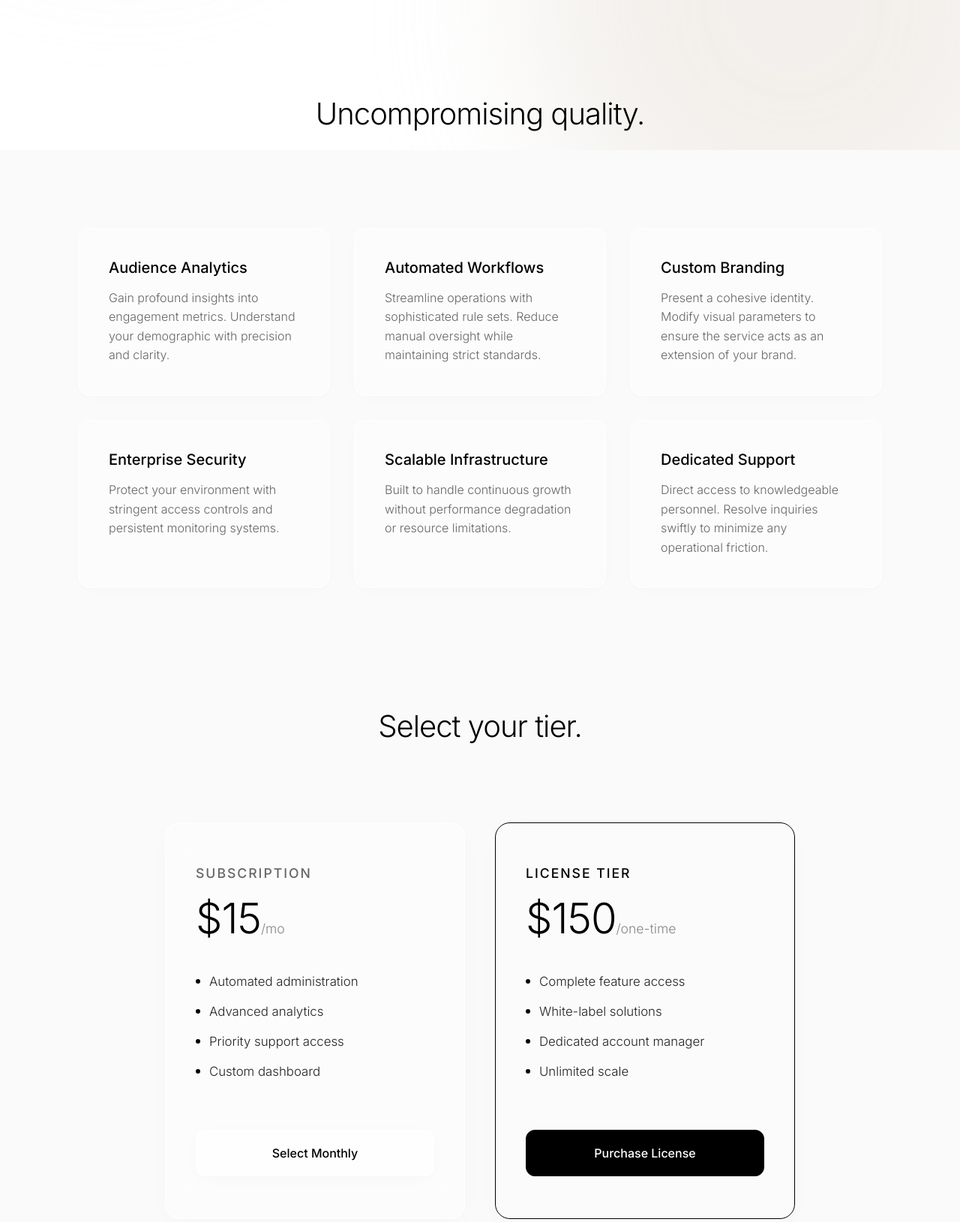
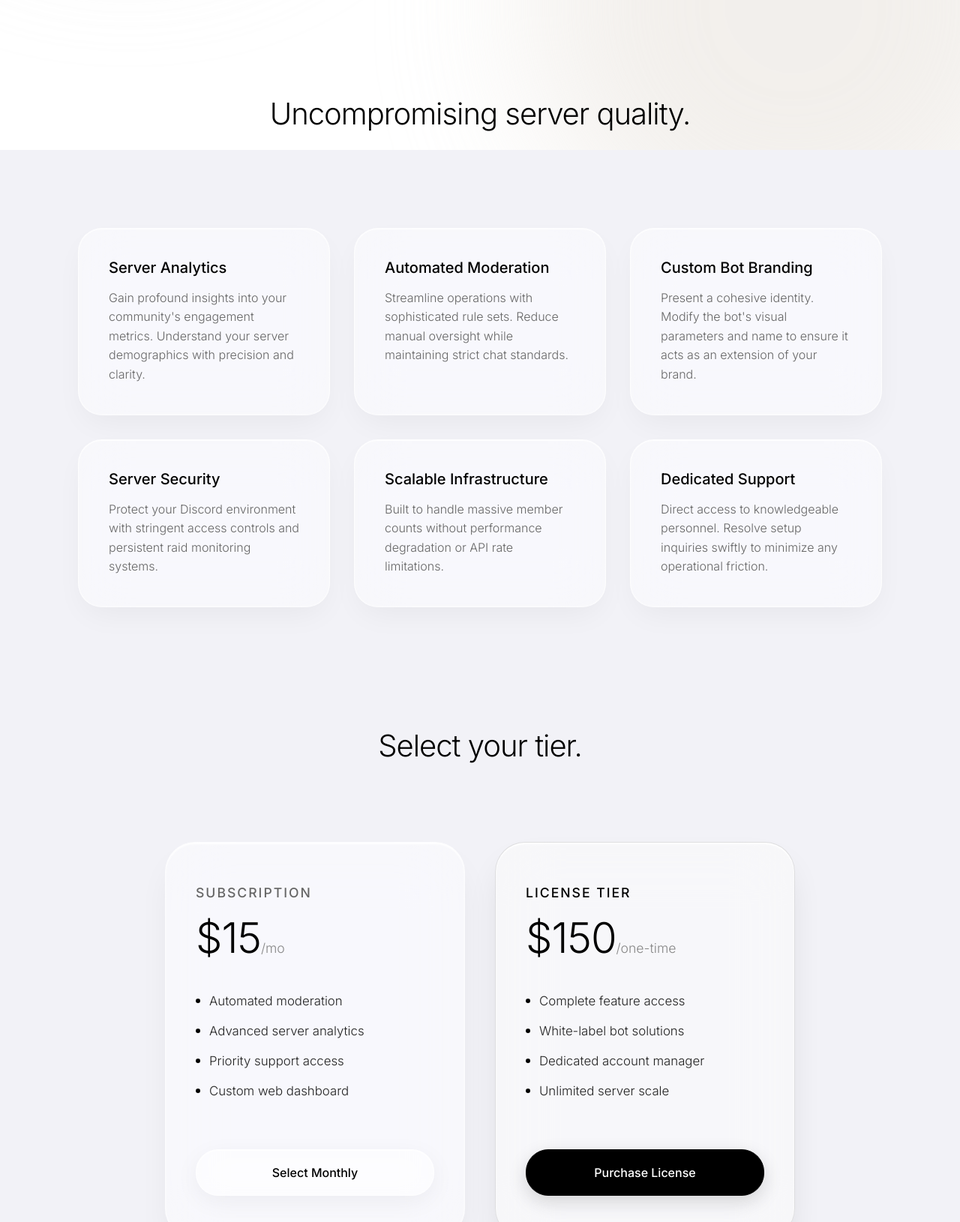
Before and after one commit to exovyn-dev/yuno-miles, a plain HTML site: page eso/index.html in a window 1280 px wide. Shown: the part 600-2230 px from the top of the page at 75% size. Drawn offline with Linux system fonts and the light colour scheme.

Commit message:
Update index.html

```diff
--- a/eso/index.html
+++ b/eso/index.html
@@ -15,7 +15,7 @@
 }
 
 body {
-    background-color: #fafafa;
+    background-color: #f2f2f7;
     color: #000000;
     min-height: 100vh;
     overflow-x: hidden;
@@ -91,16 +91,18 @@ header {
     font-weight: 500;
     font-size: 0.95rem;
     padding: 0.75rem 1.5rem;
-    border-radius: 8px;
-    background: rgba(255, 255, 255, 0.4);
-    backdrop-filter: blur(12px);
-    -webkit-backdrop-filter: blur(12px);
-    border: 1px solid rgba(0, 0, 0, 0.05);
+    border-radius: 30px;
+    background: rgba(255, 255, 255, 0.45);
+    backdrop-filter: blur(24px) saturate(180%);
+    -webkit-backdrop-filter: blur(24px) saturate(180%);
+    border: 1px solid rgba(255, 255, 255, 0.5);
+    box-shadow: 0 4px 12px rgba(0, 0, 0, 0.03), inset 0 1px 1px rgba(255, 255, 255, 0.8);
     transition: all 0.3s ease;
 }
 
 .nav-link:hover {
-    background: rgba(0, 0, 0, 0.03);
+    background: rgba(255, 255, 255, 0.6);
+    transform: scale(1.02);
 }
 
 .hero {
@@ -136,7 +138,7 @@ header {
 
 .btn-solid {
     padding: 1.25rem 2.5rem;
-    border-radius: 12px;
+    border-radius: 30px;
     background: #000000;
     color: #ffffff;
     text-decoration: none;
@@ -144,30 +146,31 @@ header {
     font-size: 1rem;
     border: 1px solid #000000;
     transition: all 0.3s ease;
+    box-shadow: 0 8px 24px rgba(0, 0, 0, 0.15);
 }
 
 .btn-solid:hover {
-    background: transparent;
-    color: #000000;
+    background: rgba(0, 0, 0, 0.8);
+    transform: translateY(-2px);
 }
 
 .btn-glass {
     padding: 1.25rem 2.5rem;
-    border-radius: 12px;
-    background: rgba(255, 255, 255, 0.5);
-    backdrop-filter: blur(16px);
-    -webkit-backdrop-filter: blur(16px);
-    border: 1px solid rgba(255, 255, 255, 0.8);
+    border-radius: 30px;
+    background: rgba(255, 255, 255, 0.45);
+    backdrop-filter: blur(24px) saturate(180%);
+    -webkit-backdrop-filter: blur(24px) saturate(180%);
+    border: 1px solid rgba(255, 255, 255, 0.5);
     color: #000000;
     text-decoration: none;
     font-weight: 500;
     font-size: 1rem;
     transition: all 0.3s ease;
-    box-shadow: 0 4px 24px -8px rgba(0, 0, 0, 0.05);
+    box-shadow: 0 8px 32px rgba(0, 0, 0, 0.05), inset 0 1px 1px rgba(255, 255, 255, 0.8);
 }
 
 .btn-glass:hover {
-    background: rgba(255, 255, 255, 0.8);
+    background: rgba(255, 255, 255, 0.6);
     transform: translateY(-2px);
 }
 
@@ -188,13 +191,18 @@ header {
 }
 
 .feature-card {
-    background: rgba(255, 255, 255, 0.4);
-    backdrop-filter: blur(16px);
-    -webkit-backdrop-filter: blur(16px);
-    border: 1px solid rgba(255, 255, 255, 0.9);
-    border-radius: 16px;
+    background: rgba(255, 255, 255, 0.45);
+    backdrop-filter: blur(32px) saturate(180%);
+    -webkit-backdrop-filter: blur(32px) saturate(180%);
+    border: 1px solid rgba(255, 255, 255, 0.6);
+    border-radius: 32px;
     padding: 2.5rem;
-    box-shadow: 0 4px 24px -8px rgba(0, 0, 0, 0.03);
+    box-shadow: 0 16px 40px -8px rgba(0, 0, 0, 0.05), inset 0 1px 1px rgba(255, 255, 255, 0.9), inset 0 -1px 1px rgba(255, 255, 255, 0.2);
+    transition: transform 0.4s ease;
+}
+
+.feature-card:hover {
+    transform: translateY(-4px) scale(1.01);
 }
 
 .feature-title {
@@ -220,15 +228,15 @@ header {
 }
 
 .glass-panel {
-    background: rgba(255, 255, 255, 0.4);
-    backdrop-filter: blur(24px);
-    -webkit-backdrop-filter: blur(24px);
-    border: 1px solid rgba(255, 255, 255, 0.9);
-    border-radius: 20px;
+    background: rgba(255, 255, 255, 0.45);
+    backdrop-filter: blur(40px) saturate(180%);
+    -webkit-backdrop-filter: blur(40px) saturate(180%);
+    border: 1px solid rgba(255, 255, 255, 0.6);
+    border-radius: 40px;
     padding: 3.5rem 2.5rem;
     width: 100%;
     max-width: 400px;
-    box-shadow: 0 10px 40px -10px rgba(0, 0, 0, 0.03);
+    box-shadow: 0 24px 48px -12px rgba(0, 0, 0, 0.08), inset 0 2px 2px rgba(255, 255, 255, 0.9), inset 0 -1px 2px rgba(255, 255, 255, 0.3);
     transition: transform 0.4s ease;
     display: flex;
     flex-direction: column;
@@ -239,8 +247,9 @@ header {
 }
 
 .accent-panel {
-    border: 1px solid #000000;
-    background: rgba(252, 252, 252, 0.6);
+    border: 1px solid rgba(0, 0, 0, 0.1);
+    background: rgba(250, 250, 250, 0.7);
+    box-shadow: 0 24px 48px -12px rgba(0, 0, 0, 0.12), inset 0 2px 2px rgba(255, 255, 255, 1);
 }
 
 .tier-name {
@@ -302,12 +311,13 @@ header {
 
 details {
     margin-bottom: 1rem;
-    background: rgba(255, 255, 255, 0.3);
-    backdrop-filter: blur(12px);
-    -webkit-backdrop-filter: blur(12px);
+    background: rgba(255, 255, 255, 0.45);
+    backdrop-filter: blur(24px) saturate(180%);
+    -webkit-backdrop-filter: blur(24px) saturate(180%);
     border: 1px solid rgba(255, 255, 255, 0.6);
-    border-radius: 12px;
+    border-radius: 24px;
     overflow: hidden;
+    box-shadow: 0 8px 24px -8px rgba(0, 0, 0, 0.05), inset 0 1px 1px rgba(255, 255, 255, 0.9);
 }
 
 summary {
@@ -366,12 +376,12 @@ details[open] summary::after {
         <div class="brand">
             Esoterica <span class="brand-sub">by esoteric.win</span>
         </div>
-        <a href="#portal" class="nav-link">Client Portal</a>
+        <a href="#portal" class="nav-link">Discord Authorization</a>
     </header>
 
     <section class="hero">
-        <h1>Refined organization.</h1>
-        <p>Seamless integration and unparalleled control. Elevate your community experience with modern administration tools tailored for excellence.</p>
+        <h1>Refined Discord organization.</h1>
+        <p>Seamless integration and unparalleled control. Elevate your server with a modern administration bot tailored for excellence.</p>
         <div class="button-group">
             <a href="#pricing" class="btn-solid">View Options</a>
             <a href="#features" class="btn-glass">Explore Features</a>
@@ -379,31 +389,31 @@ details[open] summary::after {
     </section>
 
     <section id="features" style="padding-top: 4rem;">
-        <h2 class="section-title">Uncompromising quality.</h2>
+        <h2 class="section-title">Uncompromising server quality.</h2>
         <div class="features-grid">
             <div class="feature-card">
-                <div class="feature-title">Audience Analytics</div>
-                <div class="feature-desc">Gain profound insights into engagement metrics. Understand your demographic with precision and clarity.</div>
+                <div class="feature-title">Server Analytics</div>
+                <div class="feature-desc">Gain profound insights into your community's engagement metrics. Understand your server demographics with precision and clarity.</div>
             </div>
             <div class="feature-card">
-                <div class="feature-title">Automated Workflows</div>
-                <div class="feature-desc">Streamline operations with sophisticated rule sets. Reduce manual oversight while maintaining strict standards.</div>
+                <div class="feature-title">Automated Moderation</div>
+                <div class="feature-desc">Streamline operations with sophisticated rule sets. Reduce manual oversight while maintaining strict chat standards.</div>
             </div>
             <div class="feature-card">
-                <div class="feature-title">Custom Branding</div>
-                <div class="feature-desc">Present a cohesive identity. Modify visual parameters to ensure the service acts as an extension of your brand.</div>
+                <div class="feature-title">Custom Bot Branding</div>
+                <div class="feature-desc">Present a cohesive identity. Modify the bot's visual parameters and name to ensure it acts as an extension of your brand.</div>
             </div>
             <div class="feature-card">
-                <div class="feature-title">Enterprise Security</div>
-                <div class="feature-desc">Protect your environment with stringent access controls and persistent monitoring systems.</div>
+                <div class="feature-title">Server Security</div>
+                <div class="feature-desc">Protect your Discord environment with stringent access controls and persistent raid monitoring systems.</div>
             </div>
             <div class="feature-card">
                 <div class="feature-title">Scalable Infrastructure</div>
-                <div class="feature-desc">Built to handle continuous growth without performance degradation or resource limitations.</div>
+                <div class="feature-desc">Built to handle massive member counts without performance degradation or API rate limitations.</div>
             </div>
             <div class="feature-card">
                 <div class="feature-title">Dedicated Support</div>
-                <div class="feature-desc">Direct access to knowledgeable personnel. Resolve inquiries swiftly to minimize any operational friction.</div>
+                <div class="feature-desc">Direct access to knowledgeable personnel. Resolve setup inquiries swiftly to minimize any operational friction.</div>
             </div>
         </div>
     </section>
@@ -414,10 +424,10 @@ details[open] summary::after {
             <div class="tier-name">Subscription</div>
             <div class="price">$15<span>/mo</span></div>
             <ul class="features">
-                <li>Automated administration</li>
-                <li>Advanced analytics</li>
+                <li>Automated moderation</li>
+                <li>Advanced server analytics</li>
                 <li>Priority support access</li>
-                <li>Custom dashboard</li>
+                <li>Custom web dashboard</li>
             </ul>
             <a href="#subscribe" class="btn-glass" style="text-align: center; width: 100%;">Select Monthly</a>
         </div>
@@ -427,9 +437,9 @@ details[open] summary::after {
             <div class="price">$150<span>/one-time</span></div>
             <ul class="features">
                 <li>Complete feature access</li>
-                <li>White-label solutions</li>
+                <li>White-label bot solutions</li>
                 <li>Dedicated account manager</li>
-                <li>Unlimited scale</li>
+                <li>Unlimited server scale</li>
             </ul>
             <a href="#purchase" class="btn-solid" style="text-align: center; width: 100%;">Purchase License</a>
         </div>
@@ -439,23 +449,23 @@ details[open] summary::after {
         <h2 class="section-title">Common inquiries.</h2>
 
         <details>
-            <summary>How is the license tier applied?</summary>
+            <summary>How is the license tier applied to my server?</summary>
             <div class="faq-content">
-                Upon securing a lifetime license, your account is permanently elevated. There are no recurring fees, and you receive all future updates to the core administrative suite automatically.
+                Upon securing a lifetime license, your guild account is permanently elevated. There are no recurring fees, and you receive all future updates to the core administrative suite automatically.
             </div>
         </details>
 
         <details>
             <summary>Can I transition from monthly to a license?</summary>
             <div class="faq-content">
-                Yes. Active subscribers can upgrade to the license tier at any time through the client portal. The transition is immediate and does not disrupt your current configurations.
+                Yes. Active subscribers can upgrade to the license tier at any time through the client portal. The transition is immediate and does not disrupt your current bot configurations or roles.
             </div>
         </details>
 
         <details>
-            <summary>What encompasses the white-label solution?</summary>
+            <summary>What encompasses the white-label bot solution?</summary>
             <div class="faq-content">
-                The white-label solution allows you to mask our branding entirely. You can implement your own nomenclature, avatars, and visual themes to create a unified experience for your audience.
+                The white-label solution allows you to mask our branding entirely. You can implement your own nomenclature, bot avatars, and visual themes to create a unified experience for your server members.
             </div>
         </details>
     </section>
```
